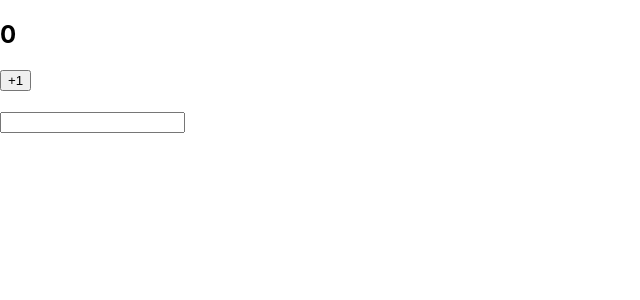
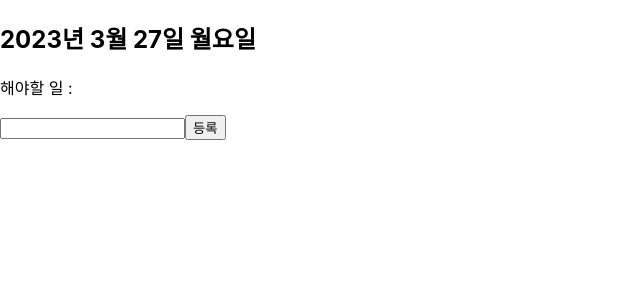
Before and after one commit to chanwoogood/20230308_front-end, a React (Create React App) app in the folder learn-react/: page / in a window 1280 px wide. Shown: the top 300 px of the page, without its empty margins (0-640 px from the left). Built offline with nearby package versions, Linux system fonts and the light colour scheme.

Commit message:
17. usememo, reactmemo

```diff
--- a/learn-react/src/App.jsx
+++ b/learn-react/src/App.jsx
@@ -1,50 +1,47 @@
-import { useEffect, useState } from "react";
+import { useState, useMemo, useCallback } from "react";
 
-export default function Effect() {
-  const [count, setCount] = useState(0);
-  const [input, setInput] = useState("");
+import TodoHeader from "./components/TodoHeader";
+import TodoInput from "./components/TodoInput";
+import TodoList from "./components/TodoList";
 
-  useEffect(() => {
-    // 매 렌더링마다 실행된다. 렌더링이 끝난 이후에 실행된다.
-    console.log("렌더링");
-  });
+function getUndoneCount(todos) {
+  console.log("해야할 일 세는 중...");
+  return todos.filter((todo) => !todo.done).length;
+}
 
-  /*
-    두번째 인자 : 의존성 배열. 콜백함수가 의존하고 있는 값들을 배열로 전달한다.
-      => 의존성 배열에 있는 값이 변했을 때에 콜백가 실행된다.
-      => 화면에 처음 나타날 때(마운트)도 실행된다.
-      => 업데이트 이후에 실행된다.
+let nextId = 4;
+export default function App() {
+  const [todos, setTodos] = useState([]);
+  const [text, setText] = useState("");
 
-    콜백 함수를 return하면 업데이트 직전에 실행된다.
-  */
-  useEffect(() => {
-    alert("count click! count : " + count);
+  // useMemo*연산할 함수, 의존성 배열) : 의존하고 있는 값이 변했을 때에만 연산.
+  const undoneCount = useMemo(() => getUndoneCount(todos), [todos]);
 
-    return () => {
-      alert("count click! before count : " + count);
-    };
-  }, [count]);
+  const onChange = (e) => {
+    setText(e.target.value);
+  };
 
-  /*
-    두번째 인자로 빈 배열을 전달하면 마운트될 때만 실행된다.
-      => API 요청, 라이브러리 설정, setTimeout 등을 통한 스케줄 등록.
+  // useCallback(함수, 의존성 배열) : 의존하고 있는 값이 변했을 때에만 함수를 재생성.
+  const createTodo = useCallback(() => {
+    setTodos(todos.concat({ id: nextId++, text: text, done: false }));
+  }, [todos, text]);
 
-    콜백함수를 return하면 언마운트(화면에서 사라짐)될 때 실행된다. 이를 클린업(뒷정리) 함수라고 한다.
-      => 라이브러리 인스턴스 삭제, clearTimeout 등을 통한 스케줄 취소.
-  */
-  useEffect(() => {
-    alert("App Component is mounted!");
-    return () => {
-      alert("App Component is unmouted!");
-    };
-  }, []);
+  const toggleTodo = (id) => {
+    const newTodos = todos.map((todo) =>
+      todo.id === id ? { ...todo, done: !todo.done } : todo
+    );
+    setTodos(newTodos);
+  };
 
+  const removeTodo = (id) => {
+    const newTodos = todos.filter((todo) => todo.id !== id);
+    setTodos(newTodos);
+  };
   return (
     <div>
-      <h2>{count}</h2>
-      <button onClick={() => setCount(count + 1)}>+1</button>
-      <h2>{input}</h2>
-      <input type="text" onChange={(e) => setInput(e.target.value)} />
+      <TodoHeader todos={todos} />
+      <TodoInput onChange={onChange} createTodo={createTodo} />
+      <TodoList todos={todos} removeTodo={removeTodo} toggleTodo={toggleTodo} />
     </div>
   );
 }
--- a/learn-react/src/components/TodoHeader.jsx
+++ b/learn-react/src/components/TodoHeader.jsx
@@ -1,14 +1,12 @@
-export default function TodoHeader({ todos }) {
-  const dateStr = new Date().toLocaleDateString("ko-KR", { dateStyle: "full" });
-
-  const undoneCount = todos.filter((todo) => !todo.done).length;
+export default function TodoHeader({ undoneCount }) {
+  const dateStr = new Date().toLocaleDateString("ko-KR", {
+    dateStyle: "full",
+  });
 
   return (
     <div>
       <h2>{dateStr}</h2>
-      <p>
-        해야할 일 : {undoneCount}/{todos.length}
-      </p>
+      <p>해야할 일 : {undoneCount}</p>
     </div>
   );
 }
--- a/learn-react/src/components/TodoInput.jsx
+++ b/learn-react/src/components/TodoInput.jsx
@@ -1,29 +1,26 @@
-import { useRef, useState } from "react";
+import React, { useEffect, useRef } from "react";
 
 // src/components/TodoInput.jsx
-export default function TodoInput({ createTodo }) {
-  // text 상태 관리하기
-  const [text, setText] = useState("");
-
+function TodoInput({ createTodo, onChange }) {
   const inputRef = useRef(null);
-
-  const handleText = (e) => {
-    setText(e.target.value);
-  };
 
   const handleSubmit = (e) => {
     e.preventDefault(); // form의 기본 기능 실행 x.
-    createTodo(text);
+    createTodo();
     inputRef.current.focus();
-    setText("");
   };
 
+  useEffect(() => {
+    console.log("TodoInput Render");
+  });
   return (
     <div>
       <form onSubmit={handleSubmit}>
-        <input type="text" onChange={handleText} ref={inputRef} value={text} />
+        <input type="text" onChange={onChange} ref={inputRef} />
         <button>등록</button>
       </form>
     </div>
   );
 }
+
+export default React.memo(TodoInput);
--- a/learn-react/src/components/TodoList.jsx
+++ b/learn-react/src/components/TodoList.jsx
@@ -1,6 +1,11 @@
-export default function TodoList({ todos, removeTodo, toggleTodo }) {
-  console.log(todos);
+import React, { useEffect } from "react";
+
+function TodoList({ todos, removeTodo, toggleTodo }) {
   // 넘어온 todos 렌더링하기
+
+  useEffect(() => {
+    console.log("렌더링!");
+  });
 
   const itemList = todos.map((todo) => (
     <TodoItem
@@ -39,3 +44,6 @@ function TodoItem({ todo: { text, done, id }, toggleTodo, removeTodo }) {
     </li>
   );
 }
+
+// React.memo() : 부모 컴포너트에서 받는 prop에 변화가 있을 때만 재렌더링된다.
+export default React.memo(TodoList);
```
